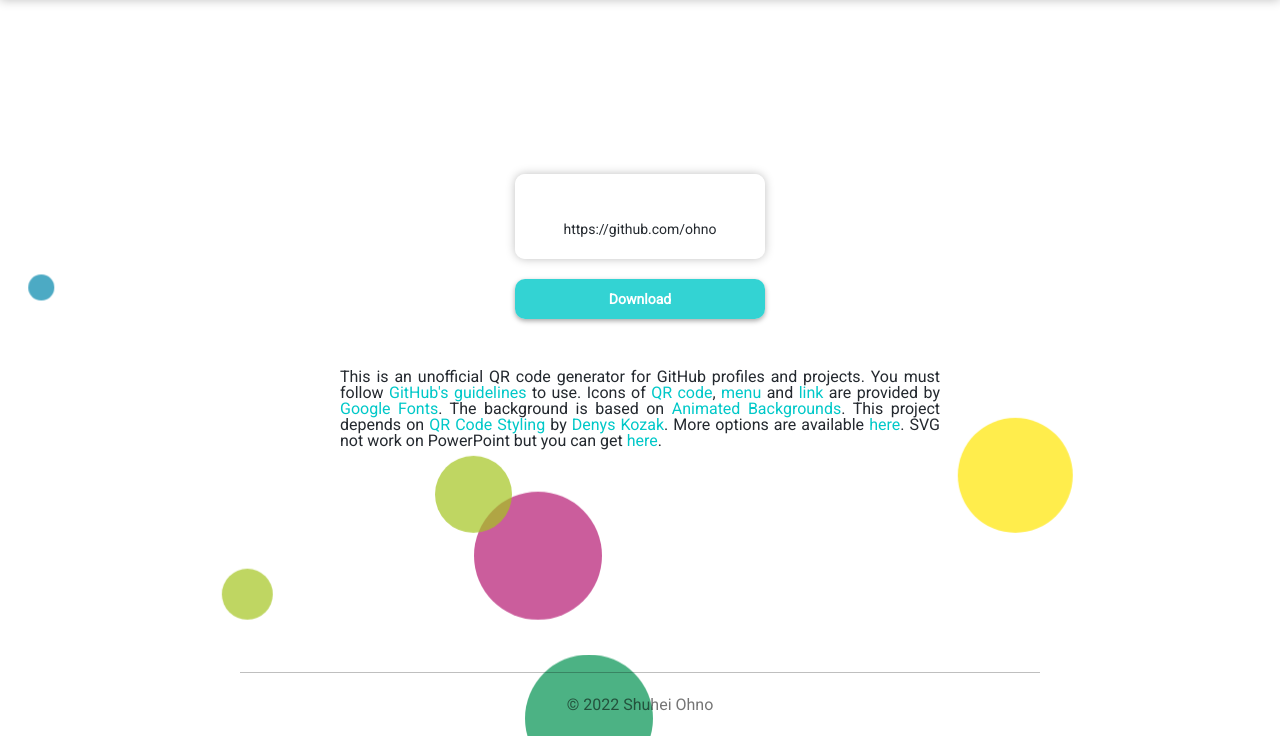
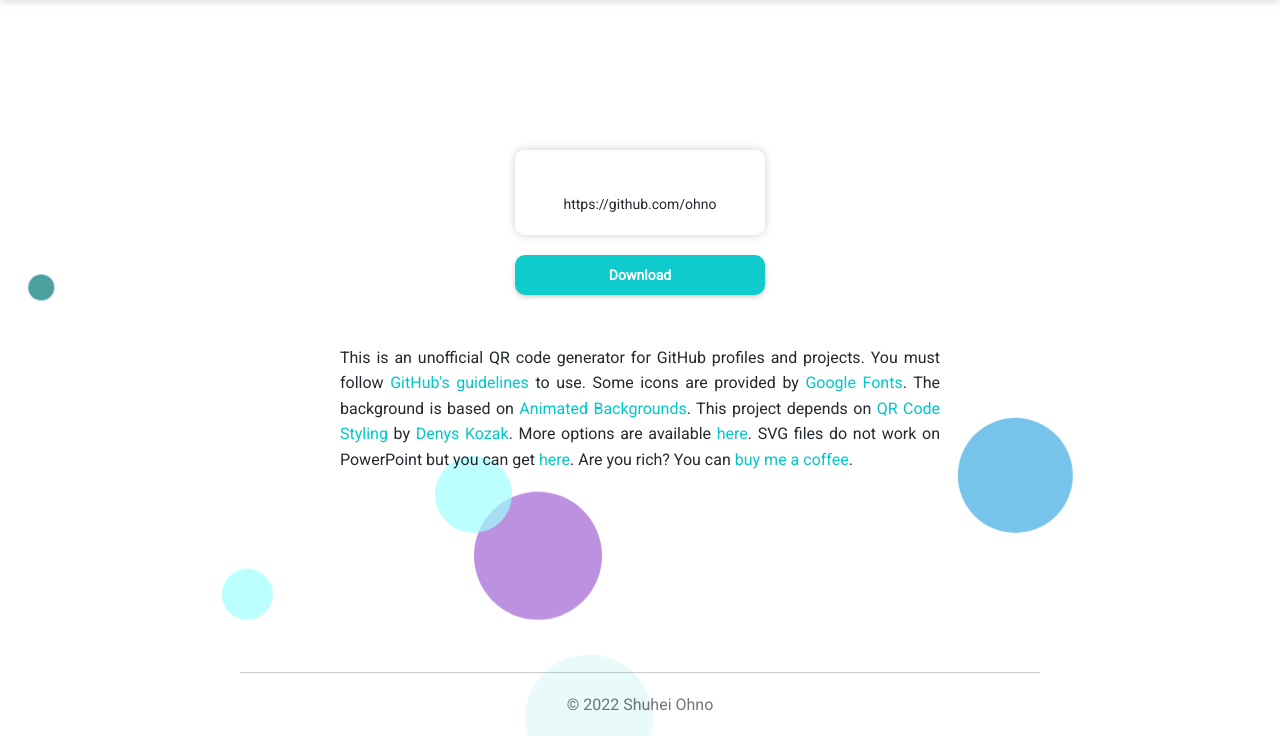
Before and after one commit to ohno/github-qr, a plain HTML site: page index.html in a window 1280 px wide. Shown: the part 64-800 px from the top of the page. Drawn offline with Linux system fonts and the light colour scheme; a script that the page names is missing.

Commit message:
Update designs

```diff
--- a/assets/css/animation.css
+++ b/assets/css/animation.css
@@ -33,7 +33,7 @@
   animation: var(--bubble-sway-type) var(--bubble-sway-duration) var(--bubble-sway-delay) ease-in-out alternate infinite;
 }
 .bubble:nth-child(0) {
-  --bubble-color: #C7243A;
+  --bubble-color: #636ED2;
   --bubble-left-offset: 31vw;
   --bubble-radius: 6vw;
   --bubble-float-duration: 11s;
@@ -43,7 +43,7 @@
   --bubble-sway-type: sway-right-to-left;
 }
 .bubble:nth-child(1) {
-  --bubble-color: #C7243A;
+  --bubble-color: #636ED2;
   --bubble-left-offset: 58vw;
   --bubble-radius: 1vw;
   --bubble-float-duration: 8s;
@@ -53,7 +53,7 @@
   --bubble-sway-type: sway-left-to-right;
 }
 .bubble:nth-child(2) {
-  --bubble-color: #C7243A;
+  --bubble-color: #636ED2;
   --bubble-left-offset: 56vw;
   --bubble-radius: 10vw;
   --bubble-float-duration: 12s;
@@ -63,7 +63,7 @@
   --bubble-sway-type: sway-left-to-right;
 }
 .bubble:nth-child(3) {
-  --bubble-color: #C7243A;
+  --bubble-color: #636ED2;
   --bubble-left-offset: 88vw;
   --bubble-radius: 3vw;
   --bubble-float-duration: 9s;
@@ -73,7 +73,7 @@
   --bubble-sway-type: sway-right-to-left;
 }
 .bubble:nth-child(4) {
-  --bubble-color: #C7243A;
+  --bubble-color: #636ED2;
   --bubble-left-offset: 100vw;
   --bubble-radius: 4vw;
   --bubble-float-duration: 9s;
@@ -83,7 +83,7 @@
   --bubble-sway-type: sway-left-to-right;
 }
 .bubble:nth-child(5) {
-  --bubble-color: #B61972;
+  --bubble-color: #A063D2;
   --bubble-left-offset: 15vw;
   --bubble-radius: 4vw;
   --bubble-float-duration: 8s;
@@ -93,7 +93,7 @@
   --bubble-sway-type: sway-right-to-left;
 }
 .bubble:nth-child(6) {
-  --bubble-color: #B61972;
+  --bubble-color: #A063D2;
   --bubble-left-offset: 44vw;
   --bubble-radius: 3vw;
   --bubble-float-duration: 9s;
@@ -103,7 +103,7 @@
   --bubble-sway-type: sway-right-to-left;
 }
 .bubble:nth-child(7) {
-  --bubble-color: #B61972;
+  --bubble-color: #A063D2;
   --bubble-left-offset: 26vw;
   --bubble-radius: 4vw;
   --bubble-float-duration: 7s;
@@ -113,7 +113,7 @@
   --bubble-sway-type: sway-right-to-left;
 }
 .bubble:nth-child(8) {
-  --bubble-color: #B61972;
+  --bubble-color: #A063D2;
   --bubble-left-offset: 27vw;
   --bubble-radius: 10vw;
   --bubble-float-duration: 6s;
@@ -123,7 +123,7 @@
   --bubble-sway-type: sway-left-to-right;
 }
 .bubble:nth-child(9) {
-  --bubble-color: #B61972;
+  --bubble-color: #A063D2;
   --bubble-left-offset: 73vw;
   --bubble-radius: 3vw;
   --bubble-float-duration: 11s;
@@ -133,7 +133,7 @@
   --bubble-sway-type: sway-right-to-left;
 }
 .bubble:nth-child(10) {
-  --bubble-color: #932674;
+  --bubble-color: #F0EA4B;
   --bubble-left-offset: 100vw;
   --bubble-radius: 8vw;
   --bubble-float-duration: 7s;
@@ -143,7 +143,7 @@
   --bubble-sway-type: sway-right-to-left;
 }
 .bubble:nth-child(11) {
-  --bubble-color: #932674;
+  --bubble-color: #F0EA4B;
   --bubble-left-offset: 1vw;
   --bubble-radius: 3vw;
   --bubble-float-duration: 11s;
@@ -153,7 +153,7 @@
   --bubble-sway-type: sway-right-to-left;
 }
 .bubble:nth-child(12) {
-  --bubble-color: #932674;
+  --bubble-color: #F0EA4B;
   --bubble-left-offset: 16vw;
   --bubble-radius: 6vw;
   --bubble-float-duration: 9s;
@@ -163,7 +163,7 @@
   --bubble-sway-type: sway-left-to-right;
 }
 .bubble:nth-child(13) {
-  --bubble-color: #932674;
+  --bubble-color: #F0EA4B;
   --bubble-left-offset: 39vw;
   --bubble-radius: 8vw;
   --bubble-float-duration: 12s;
@@ -173,7 +173,7 @@
   --bubble-sway-type: sway-left-to-right;
 }
 .bubble:nth-child(14) {
-  --bubble-color: #932674;
+  --bubble-color: #F0EA4B;
   --bubble-left-offset: 80vw;
   --bubble-radius: 9vw;
   --bubble-float-duration: 9s;
@@ -183,7 +183,7 @@
   --bubble-sway-type: sway-left-to-right;
 }
 .bubble:nth-child(15) {
-  --bubble-color: #5D639E;
+  --bubble-color: #00A7A7;
   --bubble-left-offset: 64vw;
   --bubble-radius: 2vw;
   --bubble-float-duration: 7s;
@@ -193,7 +193,7 @@
   --bubble-sway-type: sway-right-to-left;
 }
 .bubble:nth-child(16) {
-  --bubble-color: #5D639E;
+  --bubble-color: #00A7A7;
   --bubble-left-offset: 72vw;
   --bubble-radius: 8vw;
   --bubble-float-duration: 6s;
@@ -203,7 +203,7 @@
   --bubble-sway-type: sway-right-to-left;
 }
 .bubble:nth-child(17) {
-  --bubble-color: #5D639E;
+  --bubble-color: #00A7A7;
   --bubble-left-offset: 93vw;
   --bubble-radius: 3vw;
   --bubble-float-duration: 6s;
@@ -213,7 +213,7 @@
   --bubble-sway-type: sway-right-to-left;
 }
 .bubble:nth-child(18) {
-  --bubble-color: #5D639E;
+  --bubble-color: #00A7A7;
   --bubble-left-offset: 26vw;
   --bubble-radius: 7vw;
   --bubble-float-duration: 12s;
@@ -223,7 +223,7 @@
   --bubble-sway-type: sway-left-to-right;
 }
 .bubble:nth-child(19) {
-  --bubble-color: #5D639E;
+  --bubble-color: #00A7A7;
   --bubble-left-offset: 20vw;
   --bubble-radius: 9vw;
   --bubble-float-duration: 11s;
@@ -233,7 +233,7 @@
   --bubble-sway-type: sway-left-to-right;
 }
 .bubble:nth-child(20) {
-  --bubble-color: #007AB7;
+  --bubble-color: #007BB7;
   --bubble-left-offset: 72vw;
   --bubble-radius: 4vw;
   --bubble-float-duration: 9s;
@@ -243,7 +243,7 @@
   --bubble-sway-type: sway-left-to-right;
 }
 .bubble:nth-child(21) {
-  --bubble-color: #007AB7;
+  --bubble-color: #007BB7;
   --bubble-left-offset: 44vw;
   --bubble-radius: 9vw;
   --bubble-float-duration: 9s;
@@ -253,7 +253,7 @@
   --bubble-sway-type: sway-left-to-right;
 }
 .bubble:nth-child(22) {
-  --bubble-color: #007AB7;
+  --bubble-color: #007BB7;
   --bubble-left-offset: 52vw;
   --bubble-radius: 3vw;
   --bubble-float-duration: 8s;
@@ -263,7 +263,7 @@
   --bubble-sway-type: sway-left-to-right;
 }
 .bubble:nth-child(23) {
-  --bubble-color: #007AB7;
+  --bubble-color: #007BB7;
   --bubble-left-offset: 55vw;
   --bubble-radius: 7vw;
   --bubble-float-duration: 9s;
@@ -273,7 +273,7 @@
   --bubble-sway-type: sway-right-to-left;
 }
 .bubble:nth-child(24) {
-  --bubble-color: #007AB7;
+  --bubble-color: #007BB7;
   --bubble-left-offset: 75vw;
   --bubble-radius: 6vw;
   --bubble-float-duration: 6s;
@@ -283,7 +283,7 @@
   --bubble-sway-type: sway-left-to-right;
 }
 .bubble:nth-child(25) {
-  --bubble-color: #0086AB;
+  --bubble-color: #007676;
   --bubble-left-offset: 90vw;
   --bubble-radius: 10vw;
   --bubble-float-duration: 12s;
@@ -293,7 +293,7 @@
   --bubble-sway-type: sway-left-to-right;
 }
 .bubble:nth-child(26) {
-  --bubble-color: #0086AB;
+  --bubble-color: #007676;
   --bubble-left-offset: 76vw;
   --bubble-radius: 6vw;
   --bubble-float-duration: 10s;
@@ -303,7 +303,7 @@
   --bubble-sway-type: sway-left-to-right;
 }
 .bubble:nth-child(27) {
-  --bubble-color: #0086AB;
+  --bubble-color: #007676;
   --bubble-left-offset: 56vw;
   --bubble-radius: 2vw;
   --bubble-float-duration: 9s;
@@ -313,7 +313,7 @@
   --bubble-sway-type: sway-left-to-right;
 }
 .bubble:nth-child(28) {
-  --bubble-color: #0086AB;
+  --bubble-color: #007676;
   --bubble-left-offset: 5vw;
   --bubble-radius: 4vw;
   --bubble-float-duration: 12s;
@@ -323,7 +323,7 @@
   --bubble-sway-type: sway-left-to-right;
 }
 .bubble:nth-child(29) {
-  --bubble-color: #0086AB;
+  --bubble-color: #007676;
   --bubble-left-offset: 4vw;
   --bubble-radius: 2vw;
   --bubble-float-duration: 6s;
@@ -333,7 +333,7 @@
   --bubble-sway-type: sway-right-to-left;
 }
 .bubble:nth-child(30) {
-  --bubble-color: #009250;
+  --bubble-color: #E0F8F8;
   --bubble-left-offset: 15vw;
   --bubble-radius: 10vw;
   --bubble-float-duration: 9s;
@@ -343,7 +343,7 @@
   --bubble-sway-type: sway-right-to-left;
 }
 .bubble:nth-child(31) {
-  --bubble-color: #009250;
+  --bubble-color: #E0F8F8;
   --bubble-left-offset: 0vw;
   --bubble-radius: 2vw;
   --bubble-float-duration: 7s;
@@ -353,7 +353,7 @@
   --bubble-sway-type: sway-left-to-right;
 }
 .bubble:nth-child(32) {
-  --bubble-color: #009250;
+  --bubble-color: #E0F8F8;
   --bubble-left-offset: 31vw;
   --bubble-radius: 10vw;
   --bubble-float-duration: 7s;
@@ -363,7 +363,7 @@
   --bubble-sway-type: sway-left-to-right;
 }
 .bubble:nth-child(33) {
-  --bubble-color: #009250;
+  --bubble-color: #E0F8F8;
   --bubble-left-offset: 76vw;
   --bubble-radius: 9vw;
   --bubble-float-duration: 7s;
@@ -373,7 +373,7 @@
   --bubble-sway-type: sway-right-to-left;
 }
 .bubble:nth-child(34) {
-  --bubble-color: #009250;
+  --bubble-color: #E0F8F8;
   --bubble-left-offset: 60vw;
   --bubble-radius: 1vw;
   --bubble-float-duration: 9s;
@@ -383,7 +383,7 @@
   --bubble-sway-type: sway-left-to-right;
 }
 .bubble:nth-child(35) {
-  --bubble-color: #A4C520;
+  --bubble-color: #9EFFFF;
   --bubble-left-offset: 14vw;
   --bubble-radius: 4vw;
   --bubble-float-duration: 6s;
@@ -393,7 +393,7 @@
   --bubble-sway-type: sway-left-to-right;
 }
 .bubble:nth-child(36) {
-  --bubble-color: #A4C520;
+  --bubble-color: #9EFFFF;
   --bubble-left-offset: 63vw;
   --bubble-radius: 1vw;
   --bubble-float-duration: 10s;
@@ -403,7 +403,7 @@
   --bubble-sway-type: sway-right-to-left;
 }
 .bubble:nth-child(37) {
-  --bubble-color: #A4C520;
+  --bubble-color: #9EFFFF;
   --bubble-left-offset: 80vw;
   --bubble-radius: 2vw;
   --bubble-float-duration: 10s;
@@ -413,7 +413,7 @@
   --bubble-sway-type: sway-left-to-right;
 }
 .bubble:nth-child(38) {
-  --bubble-color: #A4C520;
+  --bubble-color: #9EFFFF;
   --bubble-left-offset: 34vw;
   --bubble-radius: 6vw;
   --bubble-float-duration: 7s;
@@ -423,7 +423,7 @@
   --bubble-sway-type: sway-left-to-right;
 }
 .bubble:nth-child(39) {
-  --bubble-color: #A4C520;
+  --bubble-color: #9EFFFF;
   --bubble-left-offset: 44vw;
   --bubble-radius: 7vw;
   --bubble-float-duration: 10s;
@@ -433,7 +433,7 @@
   --bubble-sway-type: sway-right-to-left;
 }
 .bubble:nth-child(40) {
-  --bubble-color: #FFE600;
+  --bubble-color: #3CABE1;
   --bubble-left-offset: 82vw;
   --bubble-radius: 4vw;
   --bubble-float-duration: 11s;
@@ -443,7 +443,7 @@
   --bubble-sway-type: sway-left-to-right;
 }
 .bubble:nth-child(41) {
-  --bubble-color: #FFE600;
+  --bubble-color: #3CABE1;
   --bubble-left-offset: 81vw;
   --bubble-radius: 8vw;
   --bubble-float-duration: 6s;
@@ -453,7 +453,7 @@
   --bubble-sway-type: sway-right-to-left;
 }
 .bubble:nth-child(42) {
-  --bubble-color: #FFE600;
+  --bubble-color: #3CABE1;
   --bubble-left-offset: 60vw;
   --bubble-radius: 8vw;
   --bubble-float-duration: 12s;
@@ -463,7 +463,7 @@
   --bubble-sway-type: sway-right-to-left;
 }
 .bubble:nth-child(43) {
-  --bubble-color: #FFE600;
+  --bubble-color: #3CABE1;
   --bubble-left-offset: 14vw;
   --bubble-radius: 10vw;
   --bubble-float-duration: 7s;
@@ -473,7 +473,7 @@
   --bubble-sway-type: sway-left-to-right;
 }
 .bubble:nth-child(44) {
-  --bubble-color: #FFE600;
+  --bubble-color: #3CABE1;
   --bubble-left-offset: 70vw;
   --bubble-radius: 9vw;
   --bubble-float-duration: 7s;
@@ -483,7 +483,7 @@
   --bubble-sway-type: sway-right-to-left;
 }
 .bubble:nth-child(45) {
-  --bubble-color: #EDAD0B;
+  --bubble-color: #3CCDE1;
   --bubble-left-offset: 14vw;
   --bubble-radius: 5vw;
   --bubble-float-duration: 11s;
@@ -493,7 +493,7 @@
   --bubble-sway-type: sway-left-to-right;
 }
 .bubble:nth-child(46) {
-  --bubble-color: #EDAD0B;
+  --bubble-color: #3CCDE1;
   --bubble-left-offset: 82vw;
   --bubble-radius: 10vw;
   --bubble-float-duration: 11s;
@@ -503,7 +503,7 @@
   --bubble-sway-type: sway-left-to-right;
 }
 .bubble:nth-child(47) {
-  --bubble-color: #EDAD0B;
+  --bubble-color: #3CCDE1;
   --bubble-left-offset: 31vw;
   --bubble-radius: 8vw;
   --bubble-float-duration: 10s;
@@ -513,7 +513,7 @@
   --bubble-sway-type: sway-right-to-left;
 }
 .bubble:nth-child(48) {
-  --bubble-color: #EDAD0B;
+  --bubble-color: #3CCDE1;
   --bubble-left-offset: 74vw;
   --bubble-radius: 3vw;
   --bubble-float-duration: 11s;
@@ -523,7 +523,7 @@
   --bubble-sway-type: sway-left-to-right;
 }
 .bubble:nth-child(49) {
-  --bubble-color: #EDAD0B;
+  --bubble-color: #3CCDE1;
   --bubble-left-offset: 81vw;
   --bubble-radius: 8vw;
   --bubble-float-duration: 7s;
@@ -533,7 +533,7 @@
   --bubble-sway-type: sway-right-to-left;
 }
 .bubble:nth-child(50) {
-  --bubble-color: #EDAD0B;
+  --bubble-color: #3CCDE1;
   --bubble-left-offset: 78vw;
   --bubble-radius: 4vw;
   --bubble-float-duration: 9s;
--- a/assets/css/reset.css
+++ b/assets/css/reset.css
@@ -63,7 +63,7 @@ a, button {
 	color: unset;
   transition: 0.2s;
 }
-a:hover {
+a:hover, button:hover {
   opacity: 0.6;
   transition: 0.2s;
   cursor: pointer;
--- a/assets/css/style.css
+++ b/assets/css/style.css
@@ -2,6 +2,8 @@
 @import url('https://fonts.googleapis.com/css2?family=Noto+Sans+JP&family=Roboto&display=swap');
 body, h2, h3, h4, h5, h6, input, textarea {
   color: #24292F;
+  font-size: 16px;
+  line-height: 1.6em;
 	font-family: 'Roboto', 'Noto Sans JP', sans-serif;
 }
 
@@ -35,8 +37,8 @@ body {
 header {
   z-index: 2;
   color: #24292F;
-  background: #FFFFFFCC;
-  box-shadow: 0 0 10px rgba(0, 0, 0, 0.25);
+  background: #FFFFFFF0;
+  box-shadow: 0 0 10px rgba(0, 0, 0, 0.20);
   display: flex;
   align-items: center;
   justify-content: space-between;
@@ -104,7 +106,7 @@ footer{
   z-index: 2;
   position: relative;
   color: rgba(0, 0, 0, 0.54);
-	border-top: 1px solid rgba(0, 0, 0, 0.25);
+	border-top: 1px solid rgba(0, 0, 0, 0.20);
 	display: flex;
 	align-items: center;
   justify-content: center;
@@ -168,8 +170,8 @@ footer{
 }
 
 .qrcode-wrapper {
-  background: #FFFFFFCC;
-  box-shadow: 0 0 10px rgba(0, 0, 0, 0.25);
+  background: #FFFFFFF0;
+  box-shadow: 0 0 10px rgba(0, 0, 0, 0.20);
   width: 200px;
   padding-top: 25px;
   padding-left: 25px;
@@ -180,13 +182,12 @@ footer{
 }
 
 .qrcode-wrapper:focus-within {
-  background: #FFFFFFDD;
-  box-shadow: 0 0 10px rgba(0, 0, 0, 0.35);
-  border-radius: 40px;
+  box-shadow: 0 0 10px rgba(0, 0, 0, 0.40);
   transition: 0.3s;
 }
 
-.qrcode-wrapper:focus-within input {
+.qrcode-wrapper:focus-within input,
+.qrcode-wrapper:focus-within textarea {
   color: #00C8C8;
 }
 
@@ -194,15 +195,20 @@ footer{
   width: 200px;
 }
 
-input {
-  width: 100%;
-  height: 60px;
+input,
+input[type="text"] {
+  width: 200px;
+  height: auto;
+  min-height: 60px;
   text-align: center;
   box-sizing: border-box;
   border-radius: 20px;
   outline: none;
   resize: vertical;
   background: none;
+  white-space: pre-line;
+  word-break: break-all;
+  overflow-wrap: anywhere;
 }
 
 button {
@@ -212,14 +218,13 @@ button {
   padding: 10px;
   line-height: 20px;
   box-sizing: border-box;
-  background: #00C8C8CC;
+  background: #00C8C8F0;
   color: #FFFFFF;
-  box-shadow: 0 2px 5px rgba(0, 0, 0, 0.35);
+  box-shadow: 0 2px 5px rgba(0, 0, 0, 0.20);
   transition: 0.2s;
 }
 
 button:hover {
-  cursor: pointer;
-  border-radius: 20px;
+  box-shadow: 0 0 10px rgba(0, 0, 0, 0.40);
   transition: 0.3s;
 }
--- a/index.html
+++ b/index.html
@@ -22,8 +22,8 @@
       <img src ="./assets/img/logo.svg"/>
       <h1>GitHub:<span>QR</span></h1>
     </a>
-    <a class="menu">
-      <img class="menu" src ="./assets/img/menu.svg"/>
+    <a class="menu" href="https://github.com/sponsors/ohno">
+      <img src ="./assets/img/heart.svg"/>
     </a>
   </header>
 
@@ -97,7 +97,7 @@
     </section>
 
     <section class="section--3">
-      This is an unofficial QR code generator for GitHub profiles and projects. You must follow <a href="https://github.com/logos">GitHub's guidelines</a> to use. Icons of <a href="https://fonts.google.com/icons?selected=Material%20Icons%20Round%3Aqr_code%3A">QR code</a>, <a href="https://fonts.google.com/icons?selected=Material%20Icons%20Round%3Amenu%3A">menu</a> and <a href="https://fonts.google.com/icons?selected=Material%20Icons%20Round%3Alink%3A">link</a> are provided by <a href="https://fonts.google.com/icons">Google Fonts</a>. The background is based on <a href="https://animatedbackgrounds.me/">Animated Backgrounds</a>. This project depends on <a href="https://github.com/kozakdenys/qr-code-styling">QR Code Styling</a> by <a href="https://github.com/kozakdenys">Denys Kozak</a>. More options are available <a href="https://qr-code-styling.com/">here</a>. SVG not work on PowerPoint but you can get <a onClick='SVG().download({ name: "QR", extension: "svg" });'>here</a>.
+      This is an unofficial QR code generator for GitHub profiles and projects. You must follow <a href="https://github.com/logos">GitHub's guidelines</a> to use. Some icons are provided by <a href="https://fonts.google.com/icons">Google Fonts</a>. The background is based on <a href="https://animatedbackgrounds.me/">Animated Backgrounds</a>. This project depends on <a href="https://github.com/kozakdenys/qr-code-styling">QR Code Styling</a> by <a href="https://github.com/kozakdenys">Denys Kozak</a>. More options are available <a href="https://qr-code-styling.com/">here</a>. SVG files do not work on PowerPoint but you can get <a onClick='SVG().download({ name: "QR", extension: "svg" });'>here</a>. Are you rich? You can <a href="https://github.com/sponsors/ohno">buy me a coffee</a>.
     </section>
 
   </section>
```
Also changed, not shown: assets/img/heart.svg (added).
